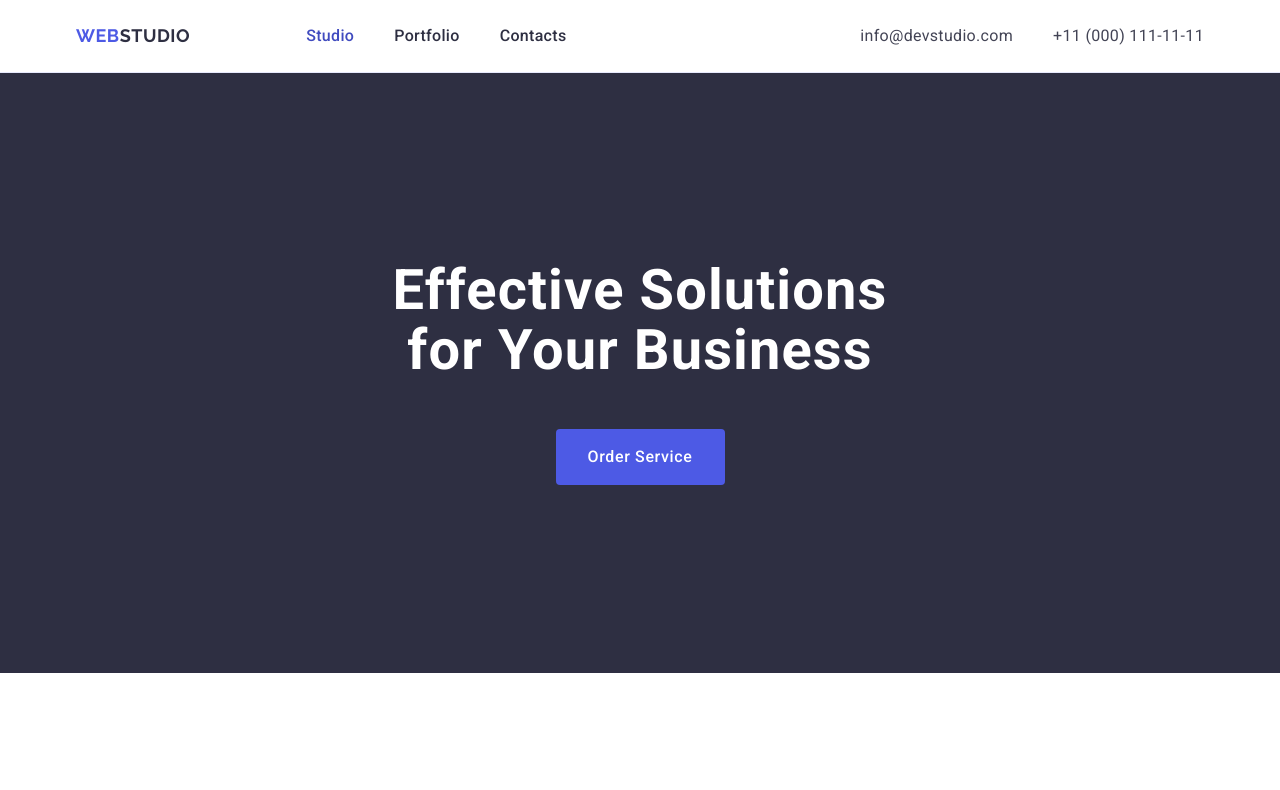
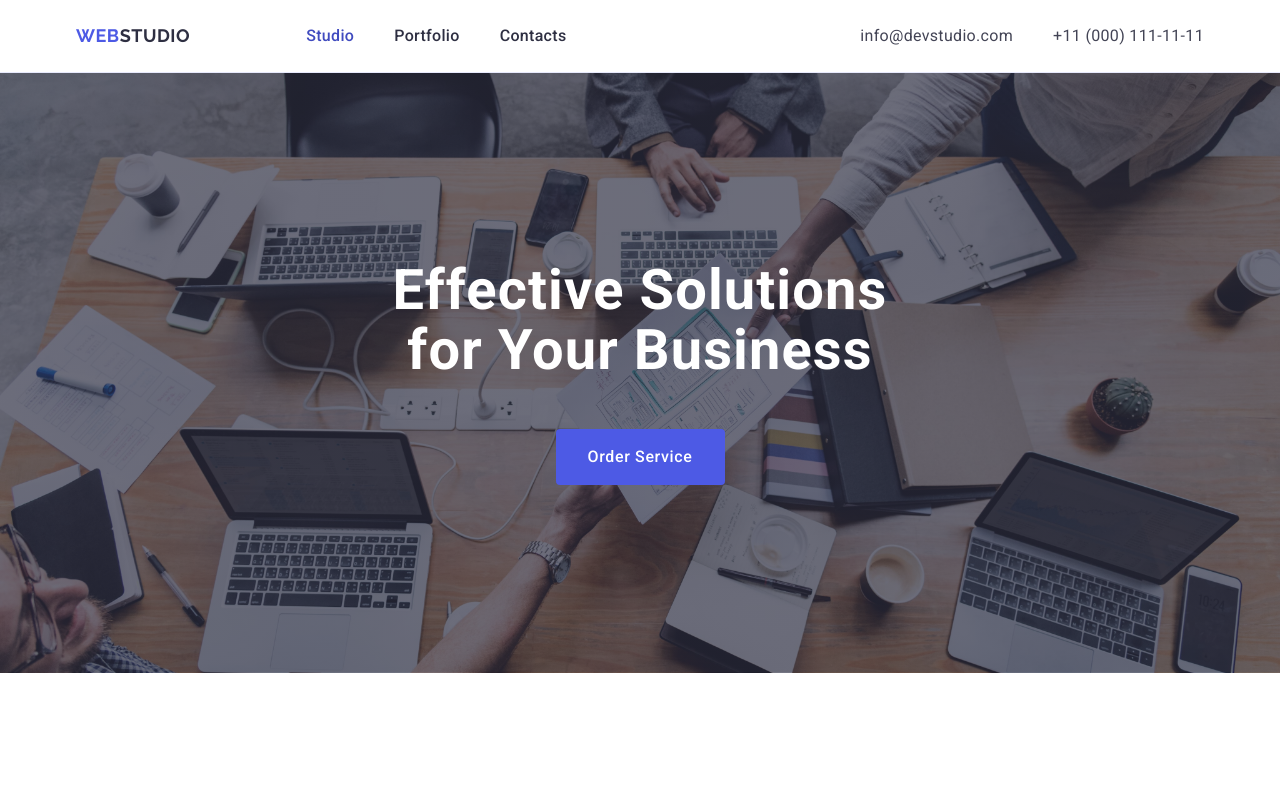
Before and after one commit to gallesSs/goit-markup-hw-04, a plain HTML site: page index.html in a window 1280 px wide. Shown: the top 790 px of the page. Drawn offline with nearby package versions, Linux system fonts and the light colour scheme.

Commit message:
hero section updated

```diff
--- a/css/styles.css
+++ b/css/styles.css
@@ -157,7 +157,7 @@ h2 {
   .container
   .address
   .address-list
-  .address-list-item:first-child
+  .address-list-item:nth-child(2)
   .address-list-item-link {
   transition: color 250ms cubic-bezier(0.4, 0, 0.2, 1);
 }
@@ -203,7 +203,7 @@ h2 {
   content: '';
   position: absolute;
   left: 0;
-  bottom: -1;
+  bottom: -1px;
   height: 4px;
   background-color: #404bbf;
   border-radius: 2px;
@@ -218,6 +218,15 @@ h2 {
 .main .hero {
   background-color: #2e2f42;
   padding: 188px 0;
+  background-image: linear-gradient(
+      rgba(46, 47, 66, 0.7),
+      rgba(46, 47, 66, 0.7)
+    ),
+    url(../images/hero_bg.jpg);
+  background-size: cover;
+  max-width: 1440px;
+  background-repeat: no-repeat;
+  background-position: center;
 }
 
 .main .hero .container .hero-title {
@@ -254,6 +263,7 @@ h2 {
   border-radius: 4px;
   cursor: pointer;
   min-width: 169px;
+  transition: background-color 250ms cubic-bezier(0.4, 0, 0.2, 1);
 }
 
 .main .hero-button:hover,
```
Also changed, not shown: images/hero_bg.jpg (added).
